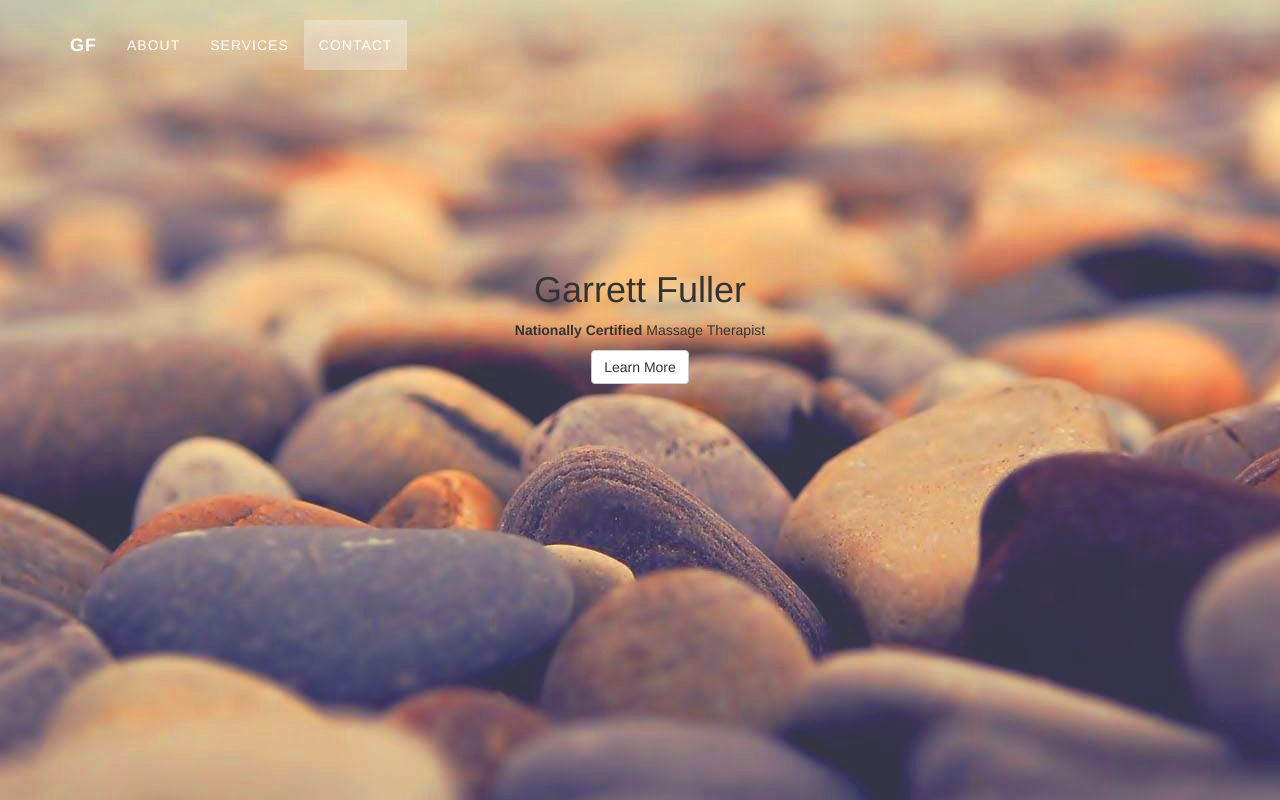
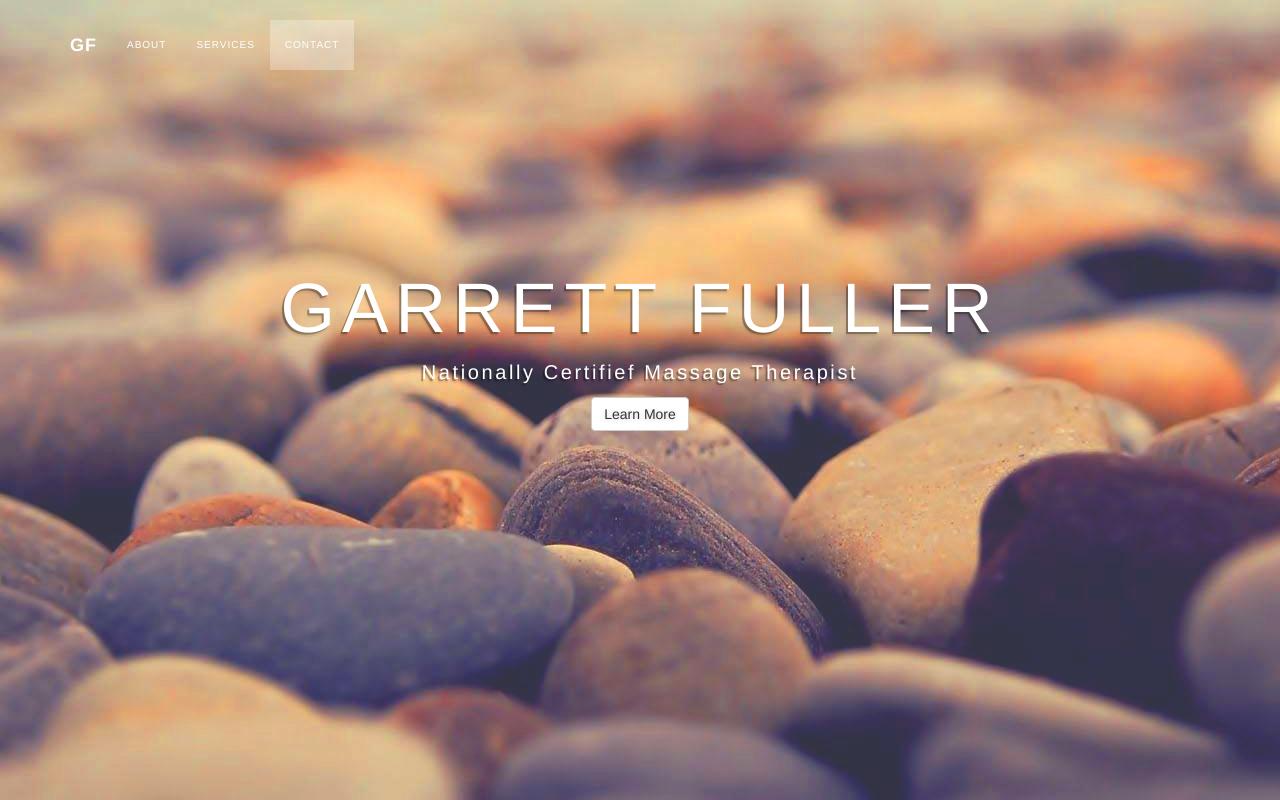
Before and after one commit to wesdawson/fuller-healing-hands, a website: page static/index.html in a window 1280 px wide. Shown: the top 800 px of the page. Drawn offline with Linux system fonts and the light colour scheme.

Commit message:
style intro-header

```diff
--- a/static/css/scrolling-nav.css
+++ b/static/css/scrolling-nav.css
@@ -7,6 +7,7 @@
 body {
     width: 100%;
     height: 100%;
+    font-size: 100%;
 }
 
 html {
@@ -133,7 +134,31 @@ html {
 
 .intro-header {
   position: relative;
-  opacity: 1;
+  color: white;
+  text-align: center;
+  text-shadow: 0px 1px 5px rgba(0, 0, 0, 0.2);
+  line-height: 1.5;
+  top: 40%;
+}
+
+.intro-header h1 {
+  letter-spacing: 0.1em;
+  font-weight: 100;
+  font-size: 7em;
+  font-family: ;
+  text-transform: uppercase;
+  text-shadow: -2px 2px 0px rgba(0, 0, 0, 0.3), -2px 4px 2px rgba(0, 0, 0, 0.1);
+}
+
+.intro-header h3 {
+  letter-spacing: 0.13em;
+  font-weight: 300;
+  font-size: 2em;
+  margin: 0 auto .5em;
+  line-height: 1.5;
+  text-shadow: 0px 0px 1px rgba(0, 0, 0, 0.5);
+  font-family: 'Droid Serif',"Helvetica Neue",Helvetica,Arial,sans-serif;
+  text-shadow: -2px 2px 0px rgba(0, 0, 0, 0.3), -2px 4px 2px rgba(0, 0, 0, 0.1);
 }
 
 .about-section {
--- a/static/index.html
+++ b/static/index.html
@@ -72,7 +72,7 @@
             <div class="row">
                 <div class="col-lg-12 intro-header">
                     <h1>Garrett Fuller</h1>
-                    <p><strong>Nationally Certified</strong> Massage Therapist </p>
+                    <h3>Nationally Certifief Massage Therapist</h3>
                     <a class="btn btn-default page-scroll" href="#about">Learn More</a>
                 </div>
             </div>
```
